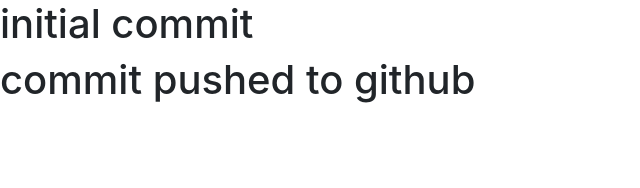
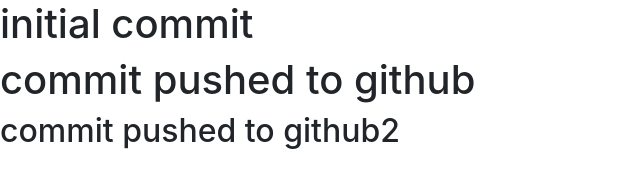
Before and after one commit to DaveydeHaas/Oefentoets1Vebr, a plain HTML site: page index.html in a window 1280 px wide. Shown: the whole page, without its empty margins (0-640 px from the left). Drawn offline with nearby package versions, Linux system fonts and the light colour scheme.

Commit message:
2e commit naar github

```diff
--- a/index.html
+++ b/index.html
@@ -12,6 +12,7 @@
 <body>
     <H1>initial commit</H1>
     <h1>commit pushed to github</h1>
+    <H2>commit pushed to github2</H2>
 
 
 
```
